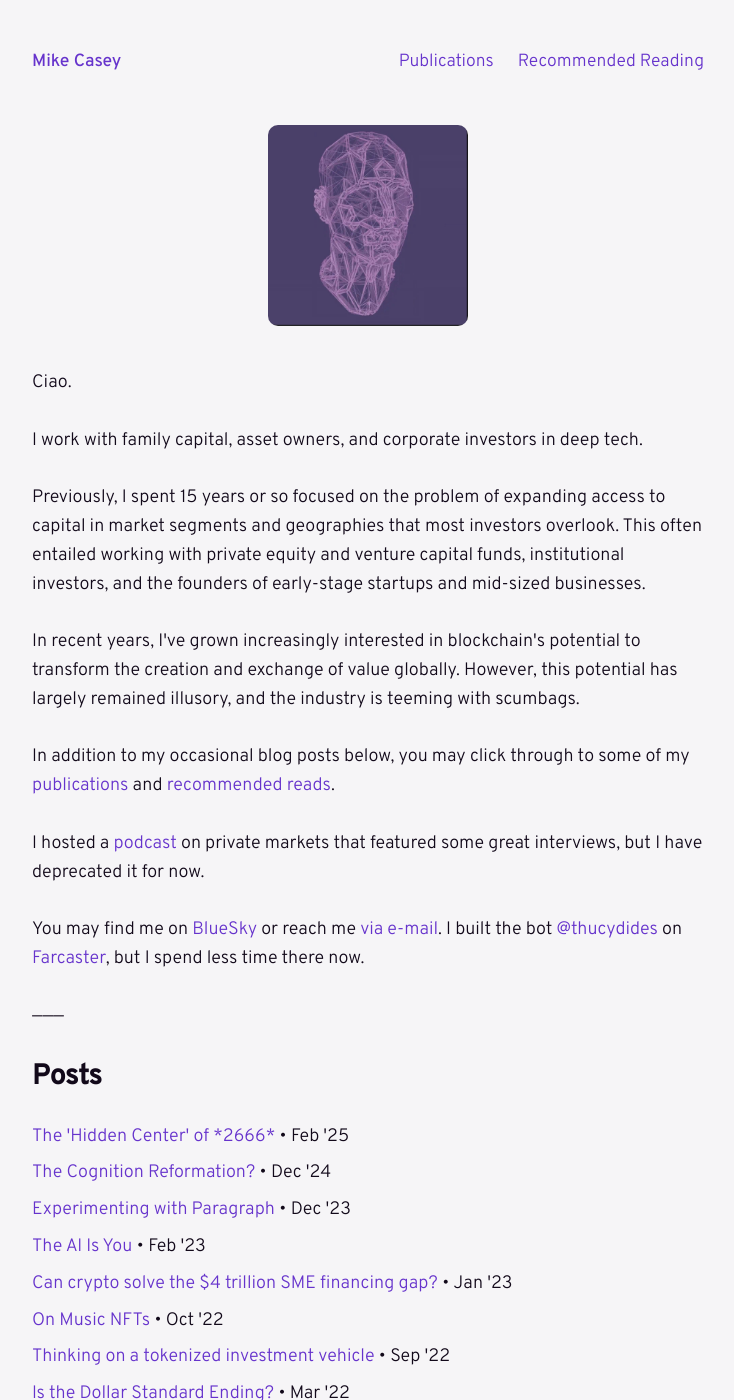
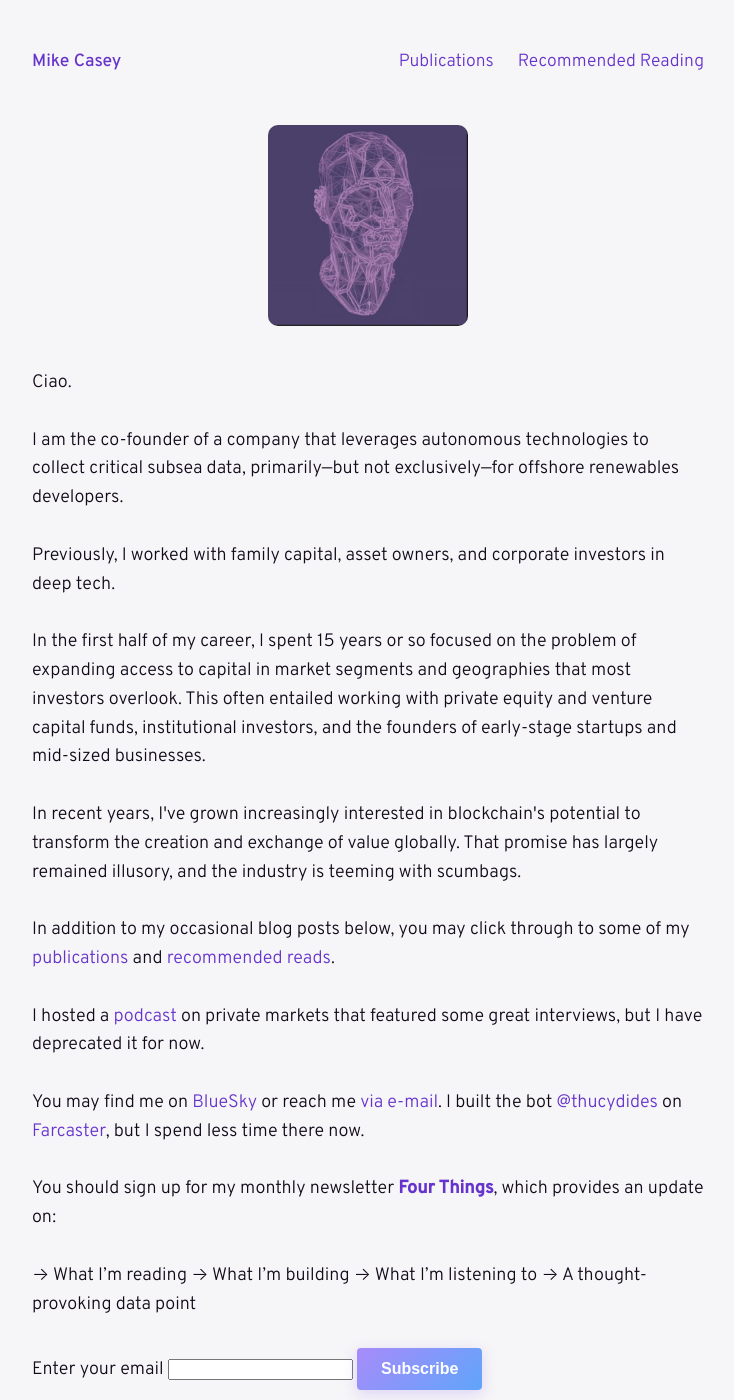
Before and after one commit to miguelito4/casey.github.io, a Jekyll site: the page built from index.html, in a window 1280 px wide and 1400 px high. Shown: the whole window, without its empty margins (272-1006 px from the left). Built offline with Jekyll 4.4.1, drawn with Linux system fonts in a browser that asks for light colours; some web fonts are replaced; the list of posts is cut into pages by our own code.

Commit message:
add newsletter subscribe form

```diff
--- a/_layouts/home.html
+++ b/_layouts/home.html
@@ -9,11 +9,13 @@ layout: default
 
         Ciao.
         <br><br>
-        I work with family capital, asset owners, and corporate investors in deep tech.
+        I am the co-founder of a company that leverages autonomous technologies to collect critical subsea data, primarily—but not exclusively—for offshore renewables developers.
         <br><br>
-        Previously, I spent 15 years or so focused on the problem of expanding access to capital in market segments and geographies that most investors overlook. This often entailed working with private equity and venture capital funds, institutional investors, and the founders of early-stage startups and mid-sized businesses.
+        Previously, I worked with family capital, asset owners, and corporate investors in deep tech.
         <br><br>
-        In recent years, I've grown increasingly interested in blockchain's potential to transform the creation and exchange of value globally. However, this potential has largely remained illusory, and the industry is teeming with scumbags.
+        In the first half of my career, I spent 15 years or so focused on the problem of expanding access to capital in market segments and geographies that most investors overlook. This often entailed working with private equity and venture capital funds, institutional investors, and the founders of early-stage startups and mid-sized businesses.
+        <br><br>
+        In recent years, I've grown increasingly interested in blockchain's potential to transform the creation and exchange of value globally. That promise has largely remained illusory, and the industry is teeming with scumbags.
         <br><br>
         In addition to my occasional blog posts below, you may click through to some of my <a href="/publications">publications</a> and <a href="/reading">recommended reads</a>.
         <br><br>
@@ -21,6 +23,41 @@ layout: default
         <br><br>
         You may find me on <a href="https://bsky.app/profile/mcasey.xyz">BlueSky</a> or reach me <a href="mailto:hi@mcasey.xyz">via e-mail</a>. I built the bot <a href="https://warpcast.com/thucydides">@thucydides</a> on <a href="https://farcaster.xyz">Farcaster</a>, but I spend less time there now.
         <br><br>
+        You should sign up for my monthly newsletter <a href="https://buttondown.com/fourthings"><strong>Four Things</strong></a>, which provides an update on:
+        <br><br>
+        → What I’m reading
+        → What I’m building
+        → What I’m listening to
+        → A thought-provoking data point
+        <br><br>
+        <form
+          action="https://buttondown.com/api/emails/embed-subscribe/fourthings"
+          method="post"
+          target="popupwindow"
+          onsubmit="window.open('https://buttondown.com/fourthings', 'popupwindow')"
+          class="embeddable-buttondown-form"
+        >
+          <label for="bd-email">Enter your email</label>
+          <input type="email" name="email" id="bd-email" />
+
+          <input
+            type="submit"
+            value="Subscribe"
+            style="
+              background: linear-gradient(135deg, #a78bfa, #60a5fa);
+              color: white;
+              padding: 12px 24px;
+              font-size: 16px;
+              font-weight: bold;
+              border: none;
+              border-radius: 4px;
+              cursor: pointer;
+              box-shadow: 0 4px 14px rgba(167, 139, 250, 0.3);
+              transition: all 0.2s ease-in-out;"
+            onmouseover="this.style.transform='scale(1.05)'"
+            onmouseout="this.style.transform='scale(1)'"
+          />
+        </form>
     ———
 
     <h2>Posts</h2>
```
